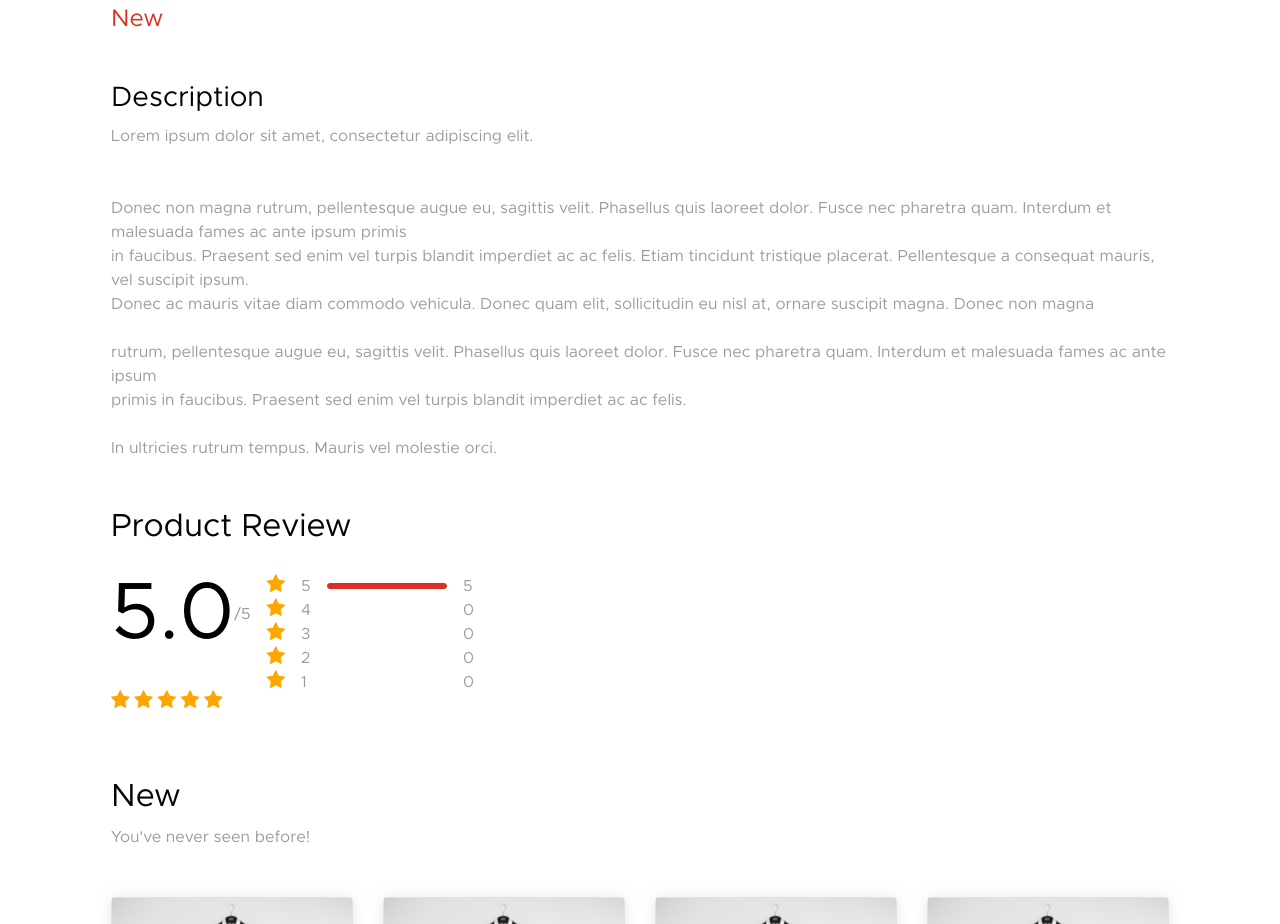
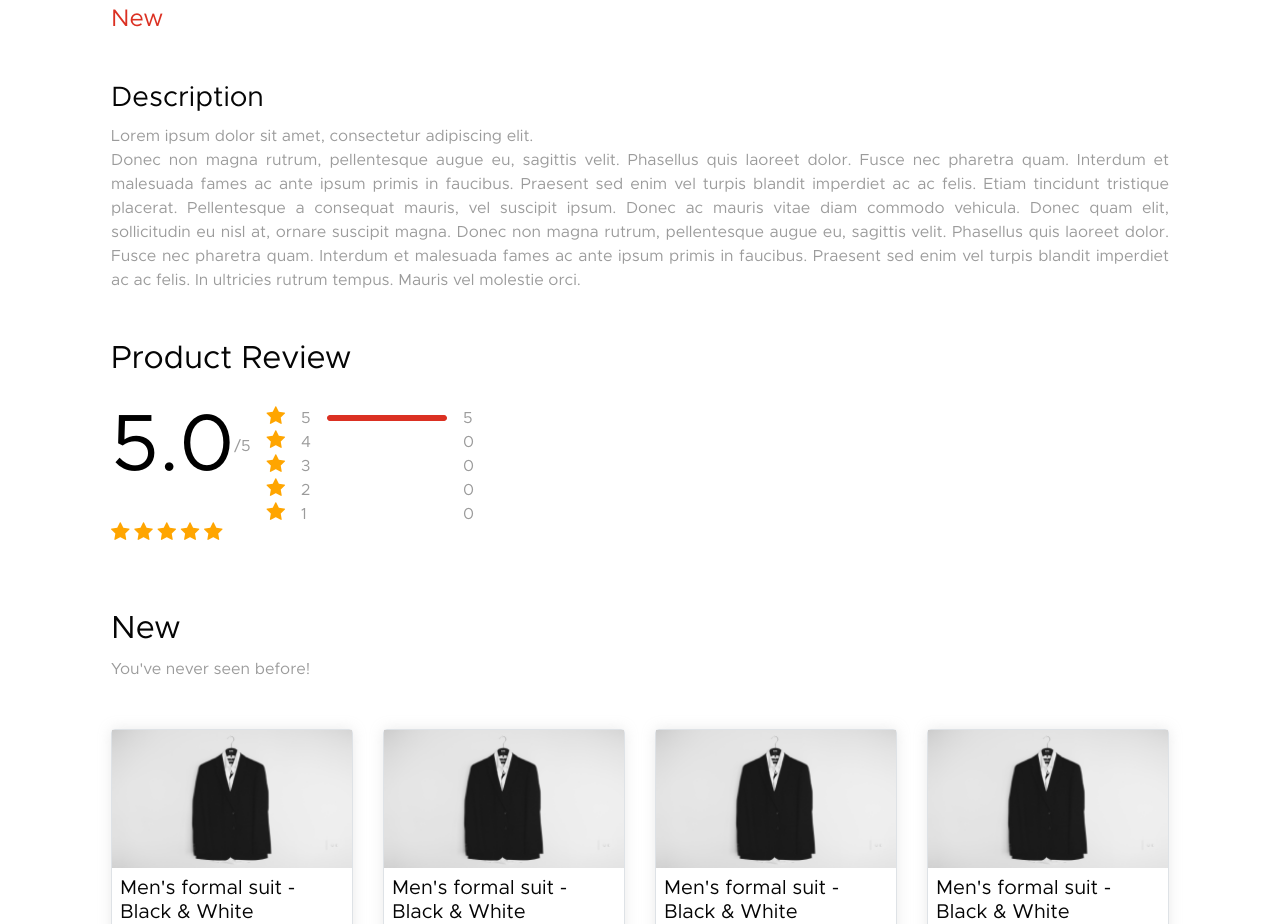
Before and after one commit to izaazwaskito/E-Commerce-Web-Responsive, a plain HTML site: page pages/detailproduct.html in a window 1280 px wide. Shown: the part 844-1768 px from the top of the page. Drawn offline with nearby package versions, Linux system fonts and the light colour scheme; files whose address does not match are found by name.

Commit message:
Update detailproduct.html

```diff
--- a/pages/detailproduct.html
+++ b/pages/detailproduct.html
@@ -170,21 +170,17 @@
                 </div>
                 <div class="descirpiton">
                     <h3 class="fw-bold fs-4 mt-5">Description</h3>
-                    <p>
+                    <p class="text-justify">
                         Lorem ipsum dolor sit amet, consectetur adipiscing elit. <br />
-                        <br />
-                        <br />
                         Donec non magna rutrum, pellentesque augue eu, sagittis velit. Phasellus quis laoreet dolor.
-                        Fusce nec pharetra quam. Interdum et malesuada fames ac ante ipsum primis <br />
+                        Fusce nec pharetra quam. Interdum et malesuada fames ac ante ipsum primis
                         in faucibus. Praesent sed enim vel turpis blandit imperdiet ac ac felis. Etiam tincidunt
-                        tristique placerat. Pellentesque a consequat mauris, vel suscipit ipsum. <br />
+                        tristique placerat. Pellentesque a consequat mauris, vel suscipit ipsum.
                         Donec ac mauris vitae diam commodo vehicula. Donec quam elit, sollicitudin eu nisl at,
-                        ornare suscipit magna. Donec non magna <br />
-                        <br />
+                        ornare suscipit magna. Donec non magna
                         rutrum, pellentesque augue eu, sagittis velit. Phasellus quis laoreet dolor. Fusce nec
-                        pharetra quam. Interdum et malesuada fames ac ante ipsum <br />
-                        primis in faucibus. Praesent sed enim vel turpis blandit imperdiet ac ac felis. <br />
-                        <br />
+                        pharetra quam. Interdum et malesuada fames ac ante ipsum
+                        primis in faucibus. Praesent sed enim vel turpis blandit imperdiet ac ac felis.
                         In ultricies rutrum tempus. Mauris vel molestie orci.
                     </p>
                 </div>
```
